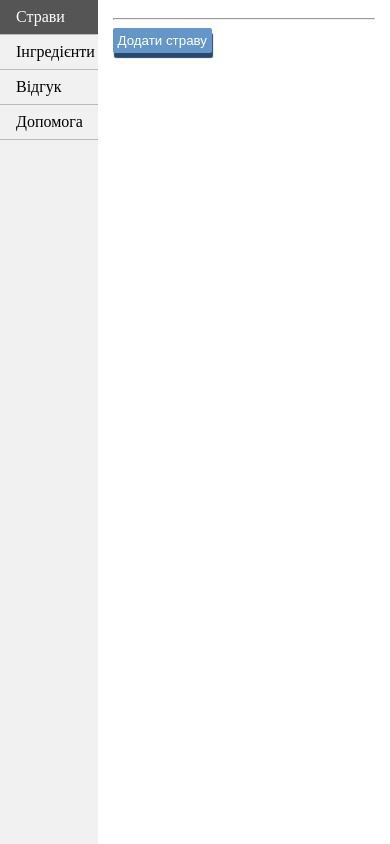
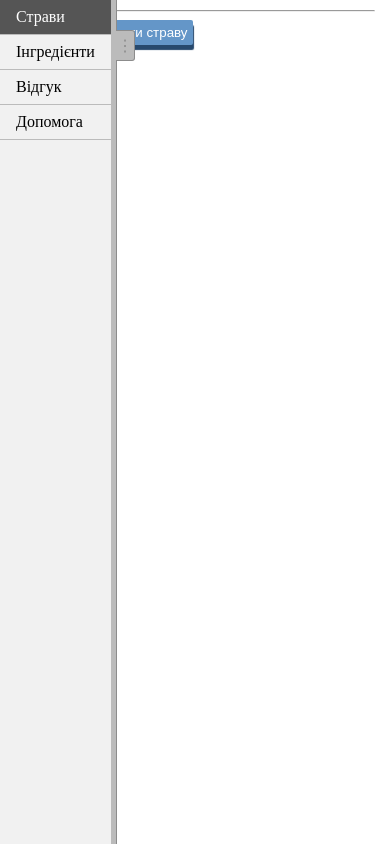
Before and after one commit to rollerpunk/menu, a PHP site: page /printD.php in a window 390 px wide. Run offline with PHP 8.4, Linux system fonts and the light colour scheme; data that the repository does not hold is empty.

Commit message:
mobile start

```diff
--- a/addIng.php
+++ b/addIng.php
@@ -19,7 +19,7 @@ createMenu();
 <div class="add_form">
 <form method="post" action="wIng.php">
   <fieldset>
-  <legend><h2>Інгредієнт</h2></legend>
+  <legend><h2>Додати інгредієнт</h2></legend>
   Назва:<br>
    <input type="text" name="name" placeholder= "Картопля" autocomplete="off" required size="40"> <br>
   <div style="display:inline-block;margin:10px">
--- a/common.js
+++ b/common.js
@@ -1,45 +1,106 @@
 // TODO:
-// -- footer for butttons needs to stick if page is very long
+// -- mobile view 6p
+// -- separate menu for mobile
+// -- redirect to mobile
+// -- freeze span !! on big table
 // -- set layout : vertical/horisontal
+// -- floating thead for tables
 // -- calculate and set best menu width
-// -- hidde/show menu for vertical layout
 
 $(function(){ // we have dynamic page. wait until it loads
-  setActiveMenu();
+  setActiveMenu(); // define what sector is active
+  stickFooter();
 });
 
+// -------------------------------------------
+// show/hide navigation menu
+//--------------------------------------------
+// syntax for dynamicly created elements
+$(document).on('click', '#opener', function()
+{
 
+  if ($("#opener").css( "cursor") == "w-resize")
+  {
+   $("#opener").css( "cursor", "e-resize" );
+   $(".nav_menu").css( "width", "5px" );
+   $(".main_div , .footer_btn").css( "margin-left", "7px" );
+   $(".nav_menu ul").css("display","none");
+  }
+  else
+  {
+   $("#opener").css( "cursor", "w-resize" );
+   $(".nav_menu").css( "width", "20%" );
+   $(".main_div , .footer_btn").css( "margin-left", "20%" );
+   $(".nav_menu ul").css("display","block");
+  }
+
+  // align fixed footer width
+  dWidth =  $(".main_div").css("width");
+  $(".footer_btn").css("width",dWidth);
+});
+
+//---------------------------------------
+// select which  menu item is active
+//---------------------------------------
 function setActiveMenu()
 {
   page = location.pathname.substring(1);
+  $(".titlePage").empty();
+
+
   switch (page) {
     case "addIng.php":;
     case "editIng.php":;
     case "printIng.php":
-        setActive("printIng.php");
+    case "mPrintIng.php":
+        page= "printIng.php";
+        $(".titlePage").append("Інгрідієнти");
         break;
     case "addDish.php":;
     case "editD.php":;
     case "printD.php":
-        setActive("printD.php");
+    case "mPrintD.php":
+        $(".titlePage").append("Страви");
+        page="printD.php";
         break;
     //add other pages too
 
     default:
      alert ("add page to menu handler:\n"+page);
+     $(".titlePage").append(page);
+     return;
   }
 
-}
-
-function setActive(page)
-{
   $(".nav_menu a").each(function(){
-    path= location.hostname+"/"+page;
-
-    if ( path == $(this).prop("href").substring(7))
+    if ( page == this.getAttribute('href', 2))
     {
       $(this).parent().addClass("active");
       return;
     }
+
   });
 }
+
+function stickFooter()
+{
+  if ($(window).height() < $(document).height()) // it's too long. stick footer
+  {
+    dWidth =  $(".main_div").css("width");
+    var styles = {
+      position : "fixed",
+      bottom: "0",
+      backgroundColor :"white",
+      width: dWidth
+    };
+    $(".footer_btn").css(styles);
+    $(".main_div").css("padding-bottom","90px");
+
+
+    $( window ).resize(function() {
+      dWidth =  $(".main_div").css("width");
+      $(".footer_btn").css("width",dWidth);
+    });
+
+  }
+
+}
--- a/editIng.php
+++ b/editIng.php
@@ -20,7 +20,7 @@ createMenu();
 <div class="add_form">
 <form method="post" action="wIng.php">
   <fieldset>
-  <legend><h2>Інгредієнт</h2></legend>
+  <legend><h2>Змінити інгредієнт</h2></legend>
   Назва:<br>
       <input type="text" name="name" hidden value="<?php echo @ $_POST['name']; ?>"/>
    <input type="text" name="newName" placeholder= "Картопля" autocomplete="off" required size="40" value="<?php echo @ $_POST['name']; ?>"/> <br>
--- a/lib.php
+++ b/lib.php
@@ -13,16 +13,58 @@ function test_input($data) {
   return $data;
 }
 
-
+//----------------------------
+// create vertical menu for monitors with opener sidebar
+//----------------------------
 function createMenu()
 {
- echo'<div class="nav_menu">
- <ul>
-  <li><a href="printD.php">Страви</a></li>
-  <li><a href="printIng.php">Інгредієнти</a></li>
-  <li><a href="feddback.php">Відгук</a></li>
-  <li><a href="about.html">Допомога</a></li>
-</ul></div>';
+  echo'<div class="nav_menu" class="disable-select">';
+
+  theMenu();
+  echo '<div id="opener">
+          <div id="rychka" class="disable-select">&#8942;</div>
+        </div></div>';
+}
+//------------------------
+// ceate menu
+//------------------------
+function theMenu()
+{
+  echo '<div id="left_menu">
+         <ul>
+          <li><a href="printD.php">Страви</a></li>
+          <li><a href="printIng.php">Інгредієнти</a></li>
+          <li><a href="feddback.php">Відгук</a></li>
+          <li><a href="about.html">Допомога</a></li>
+        </ul>
+        </div>';
 }
 
+
+
+
+//--------------------------
+// create menu for mobile
+//--------------------------
+function createMenuM()
+{
+  theMenu(); //need to be hidden
+  topBar();
+}
+
+//--------------------------
+// create top menu for mobile
+//--------------------------
+function topBar()
+{
+  echo '
+  <header class="topBar">
+    <h1>
+    <span class="titlePage">
+    Title here
+    </span>
+    <i class="mOpener">=</i>
+    </h1>
+  </header><br>';
+}
 ?>
--- a/menu.css
+++ b/menu.css
@@ -110,7 +110,28 @@ button.active {
 {
   margin-left: 10px;
   background-color: #AA3456;
+}
 
+
+
+/*
+----------------------------------
+play with mmenu
+----------------------------------
+*/
+.main_div {
+ margin-left:20%;
+ padding:5px 15px;
+}
+
+.footer_btn {
+  margin-left:20%;
+  padding: 0px 15px;
+  padding-bottom:20px;
+}
+
+.footer_btn hr {
+  margin-top: 0px;
 }
 
 /* navigation menu */
@@ -119,11 +140,9 @@ button.active {
     list-style-type: none;
     margin: 0;
     padding: 0;
-    width: 25%;
     background-color: #f1f1f1;
+    width: 100%;
     height: 100%; /* Full height */
-    position: fixed; /* Make it stick, even on scroll */
-    overflow: auto; /* Enable scrolling if the sidenav has too much content */
 }
 
 .nav_menu li{
@@ -135,6 +154,7 @@ button.active {
     color: #000;
     padding: 8px 16px;
     text-decoration: none;
+
 }
 
 /* Change the link color on hover */
@@ -147,14 +167,51 @@ button.active {
     background-color: #4CAF50;
 }
 
+div.nav_menu
+{
 
-.main_div {
- margin-left:25%;
- padding:5px 15px;
+  display:flex;
+  width: 20%;
+  height: 100%; /* Full height */
+  position: fixed; /* Make it stick, even on scroll */
+ /* Enable scrolling if the sidenav has too much content */
 }
 
-.footer_btn {
-  margin-left:25%;
-  margin-bottom: 20px;
-  padding: 0px 15px;
+#left_menu{
+  flex: 1;
 }
+
+#opener
+{
+  height: 100%;
+  width: 5px;
+  background: #bbb;
+  overflow:visible;
+  cursor:w-resize;
+  border-right: solid 1px #8c8c8c;
+}
+
+
+#rychka
+{
+  background: #bbb;
+  display: inline-block;
+  margin-top: 30px;
+  padding: 5px 1px;
+  border-bottom-right-radius: 3px;
+  color: #8c8c8c;
+  border-right: solid 1px;
+  border-bottom: solid 1px;
+  border-top: solid 1px;
+  margin-left: 5px;
+  border-top-right-radius: 3px;
+
+}
+
+
+.disable-select {
+  -webkit-user-select: none;
+  -moz-user-select: none;
+  -ms-user-select: none;
+  user-select: none;
+}
```
Also changed, not shown: mPrintD.php (added, +80 -0 lines), mPrintIng.php (added, +85 -0 lines), small-device.css (added, +63 -0 lines).
